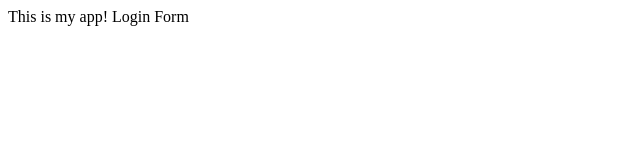
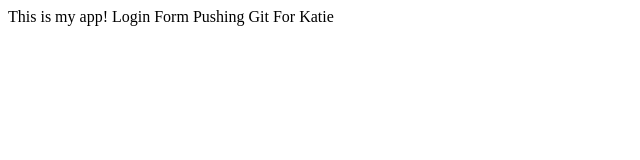
Before and after one commit to Neveneter/myappsample, a plain HTML site: page index.html in a window 1280 px wide. Shown: the whole page, without its empty margins (0-640 px from the left). Drawn offline with Linux system fonts and the light colour scheme.

Commit message:
Just editting a file for Katie

```diff
--- a/index.html
+++ b/index.html
@@ -5,5 +5,6 @@
   <body>
     This is my app!
     Login Form
+    Pushing Git For Katie
   </body>
 </html>
```
